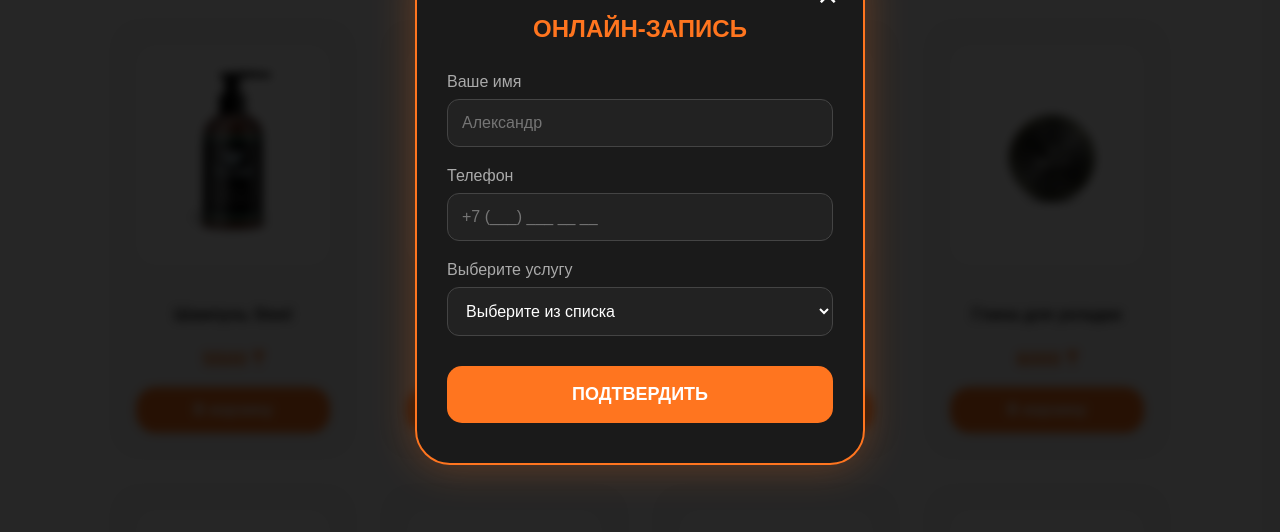
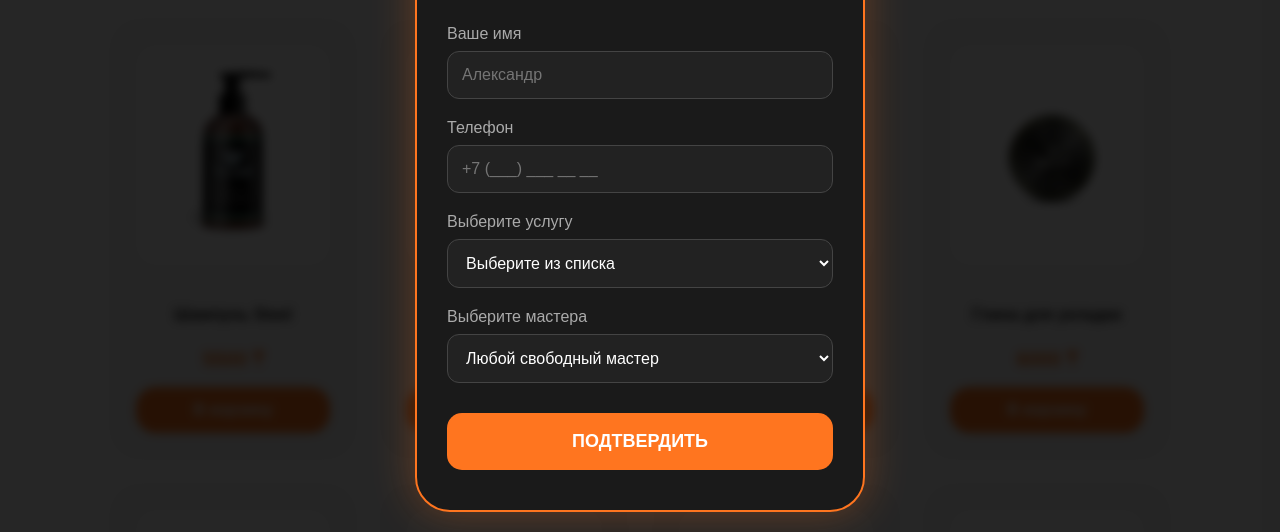
Before and after one commit to ko-23-047-sketch/Steal-beard, a plain HTML site: page cosmetics.html in a window 1280 px wide. Both pictures are taken after a click on the button "Записаться". Shown: the part 191-723 px from the top of the page. Drawn offline with Linux system fonts and the light colour scheme.

```diff
--- a/cosmetics.html
+++ b/cosmetics.html
@@ -267,6 +267,18 @@
                     <option>Бритье головы</option>
                 </select>
             </div>
+            <div class="form-group">
+                <label>Выберите мастера</label>
+                <select required>
+                    <option value="">Любой свободный мастер</option>
+                    <option>Александр (старший барбер)</option>
+                    <option>Игорь (старший барбер)</option>
+                    <option>Максим (старший барбер)</option>
+                    <option>Дмитрий (барбер)</option>
+                    <option>Кирилл (барбер)</option>
+                    <option>Артем (стажер)</option>
+                </select>
+            </div>
             <button type="submit" class="btn-submit">ПОДТВЕРДИТЬ</button>
         </form>
     </div>
@@ -290,7 +302,7 @@
 
     document.querySelectorAll('nav a').forEach(link => {
         link.addEventListener('click', () => {
-            navMenu.classList.remove('remove');
+            navMenu.classList.remove('active');
         });
     });
 
```
